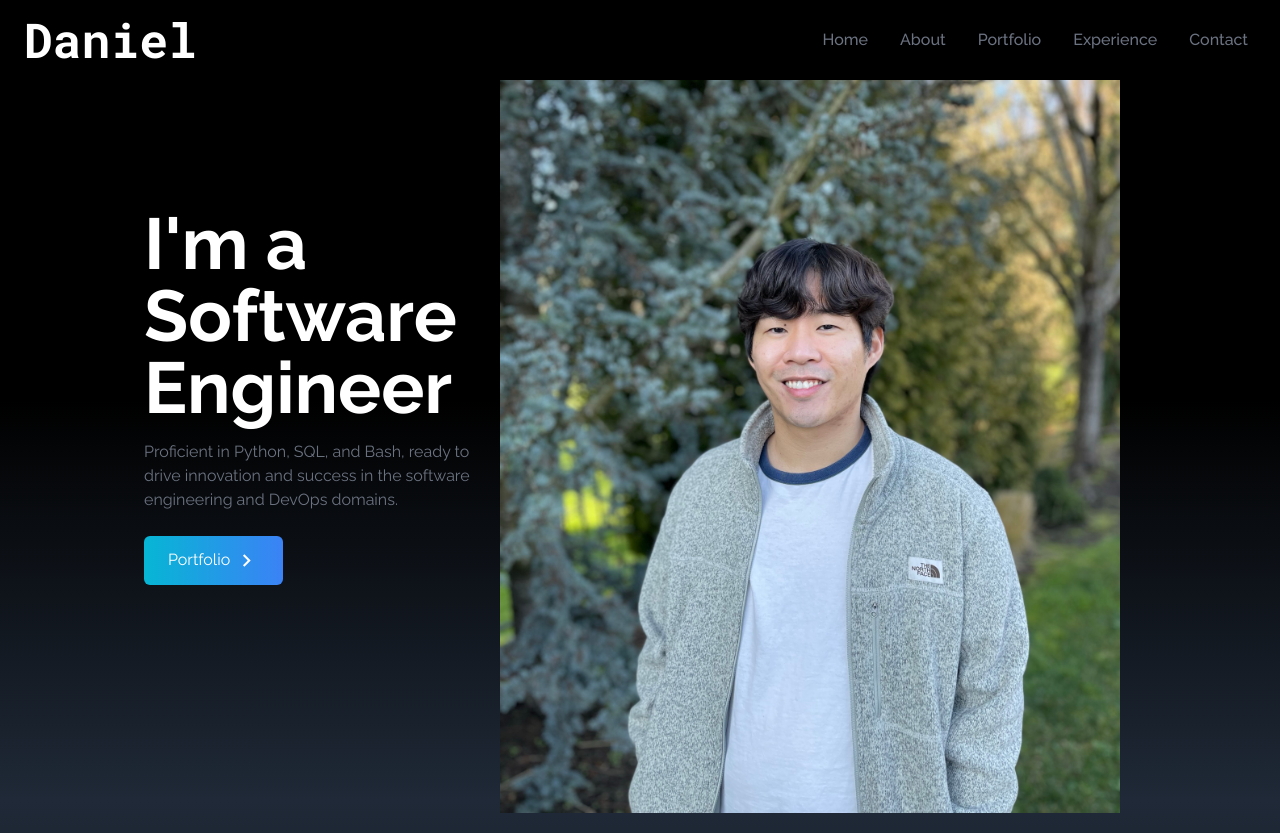
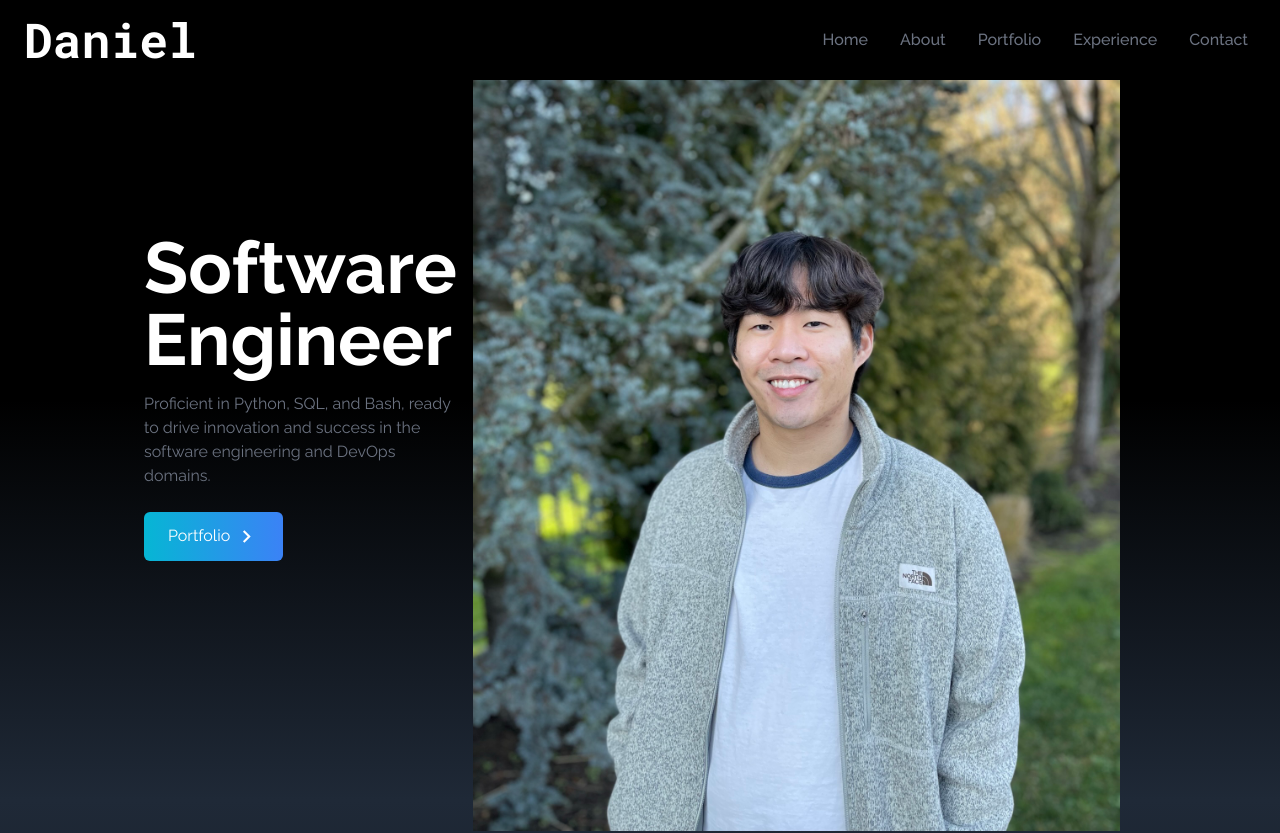
Before and after one commit to danieljbae/portfolio, a React (Create React App) app: page / in a window 1280 px wide. Shown: the top 833 px of the page. Built offline with nearby package versions, Linux system fonts and the light colour scheme; the HTML template or start-up script is replaced by a standard one.

Commit message:
project done

```diff
--- a/src/components/Home.jsx
+++ b/src/components/Home.jsx
@@ -12,7 +12,7 @@ const Home = () => {
             <div className="max-w-screen-lg mx-auto flex flex-col items-center justify-center h-full px-4 md:flex-row">
                 <div className="flex flex-col justify-center h-full">
                     <h2 className="text-4xl sm:text-7xl font-bold text-white">
-                        I'm a Software Engineer
+                        Software Engineer
                     </h2>
                     <p className="text-gray-500 py-4 max-w-md">
                         Proficient in Python, SQL, and Bash, ready to drive innovation
```
